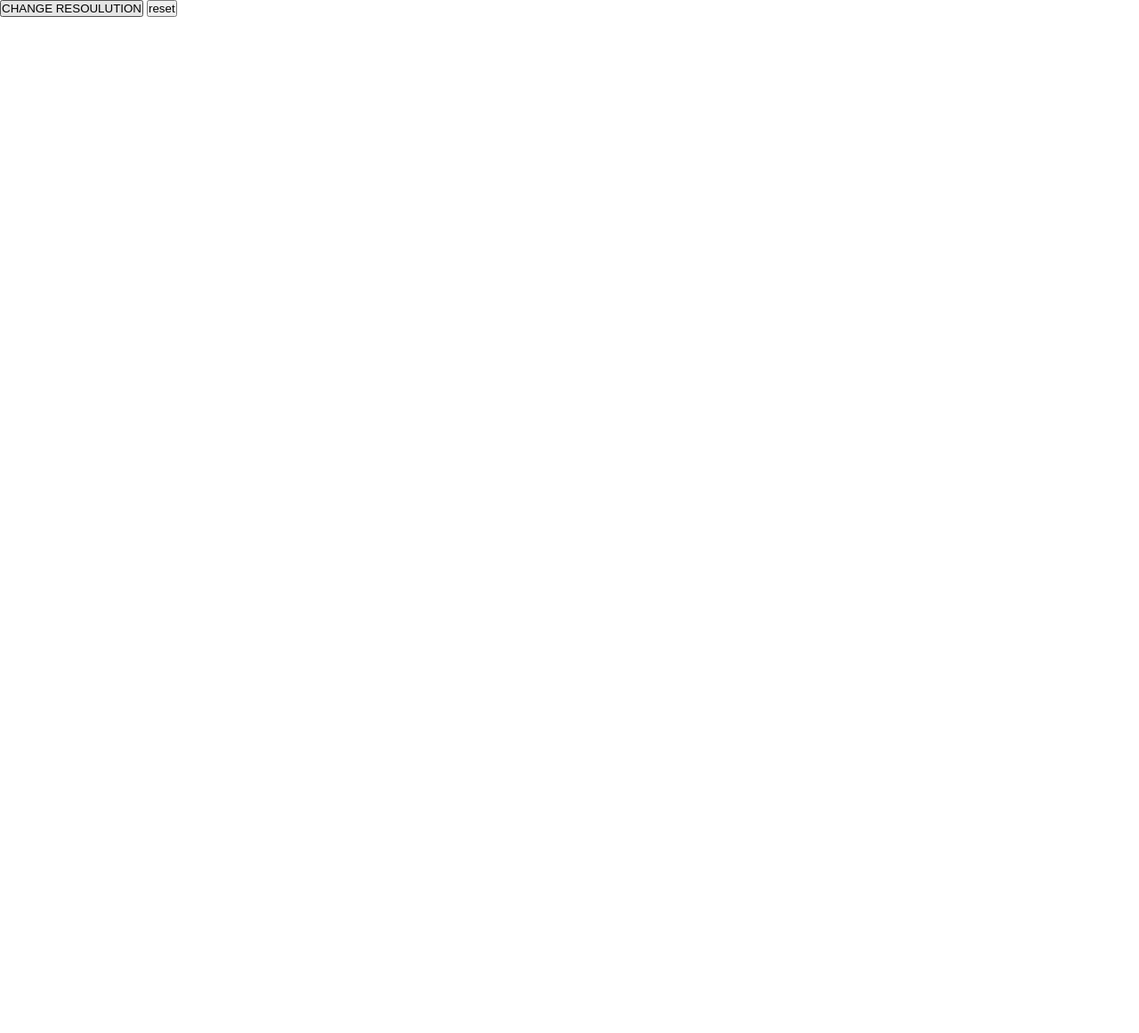
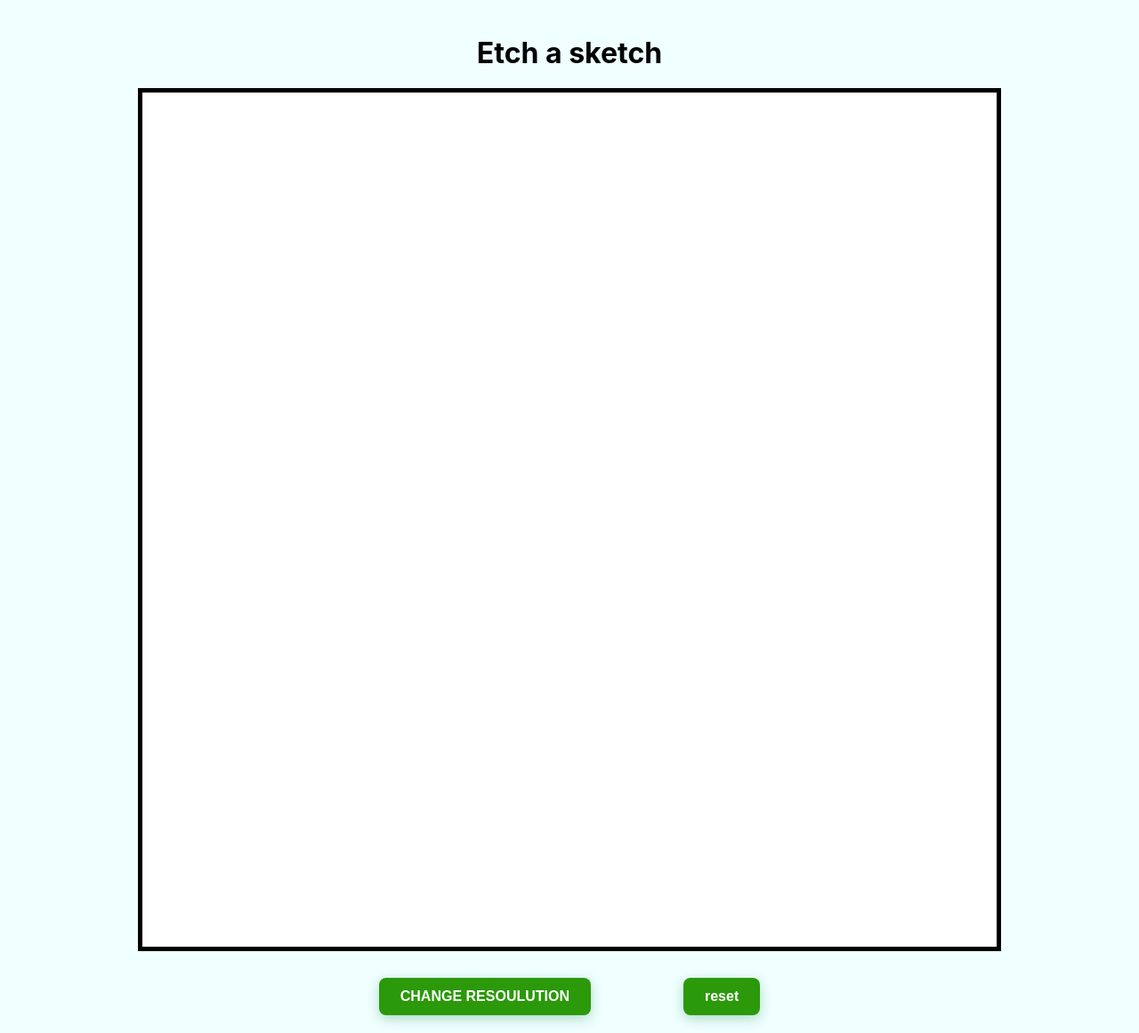
Before and after one commit to S7S37/Etch-a-Sketch, a plain HTML site: page index.html in a window 1280 px wide. Shown: the whole page at 89% size. Before the commit the page ends 979 px from the top, so only its background shows below. Drawn offline with Linux system fonts and the light colour scheme.

Commit message:
inhanced ui and contrast

```diff
--- a/index.html
+++ b/index.html
@@ -8,8 +8,10 @@
     <link rel="stylesheet" href="stylesheet.css">
 </head>
 <body>
+    <h1>Etch a sketch</h1>
+    <div class="container"></div>
     <button class="changeResouluton">CHANGE RESOULUTION</button>
     <button class="resetResoulution">reset</button>
-    <div class="container"></div>
+
 </body>
 </html>
--- a/javascript.js
+++ b/javascript.js
@@ -9,6 +9,7 @@ for (let i = 0;i<16*16;i++){
     div.style.flexBasis = `${boxSize}px`
     div.style.height = `${boxSize}px`
     div.classList.add("pixel-Box")
+    div.style.backgroundColor="white"
     container.appendChild(div)
 // setting a hovering effect
     div.addEventListener("mouseenter", (e)=> {
@@ -37,6 +38,7 @@ changeButton.addEventListener("click", (e)=> {
             let boxSize = 960/numOfBoxes
             div.style.flexBasis = `${boxSize}px`
             div.style.height = `${boxSize}px`
+            div.style.backgroundColor="white"
             div.classList.add("pixel-Box")
             container.appendChild(div)
             div.addEventListener("mouseenter", (e)=> {
--- a/stylesheet.css
+++ b/stylesheet.css
@@ -1,7 +1,39 @@
 *{
     margin: 0;
     padding: 0;
+    background-color: azure;
+    text-align: center;
+}
+/* CSS Styles */
+h1 {
+  max-width: 800px;
+  margin: 40px auto 20px auto;
+  font-family: 'Inter', system-ui, -apple-system, sans-serif;
+  animation: fadeInDown 0.5s ease-out;
+}
+button {
+    padding: 12px 24px;
+    font-size: 16px;
+    font-weight: 600;
+    color: #ffffff;
+    background-color: #2b990a;
+    border: none;
+    border-radius: 8px;
+    cursor: pointer;
+    margin:20px 50px ;
+    box-shadow: 0 4px 14px 0 rgba(23, 131, 72, 0.3);
+    transition: background 0.2s ease, transform 0.1s ease, box-shadow 0.2s ease;
+}
 
+button:hover {
+  background-color: #5dc778;
+  box-shadow: 0 6px 20px rgba(29, 155, 96, 0.4);
+  transform: translateY(-1px);
+}
+
+button:active {
+  background-color: #003ea1;
+  transform: translateY(1px);
 }
 
 
@@ -10,10 +42,12 @@
     flex-wrap: wrap;
     width: 960px;
     height: 960px;
-
+    margin: 10px auto;
+    border: 5px solid black;
+    background-color: white;
 }
 .pixel-box{
-
+    background-color: white;
     flex-grow: 1;
     flex-shrink: 0;
 }
```
